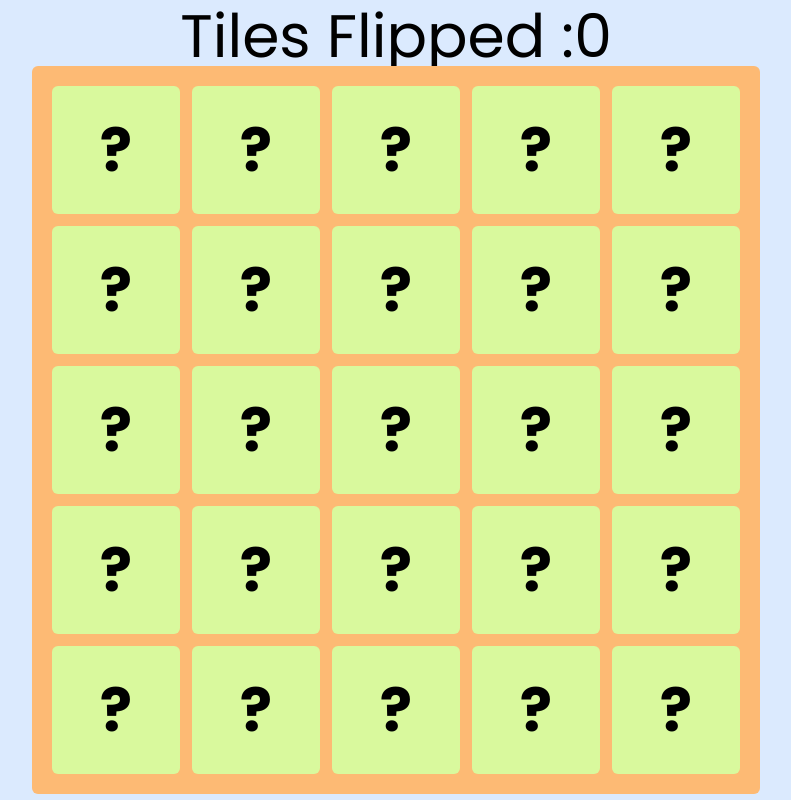
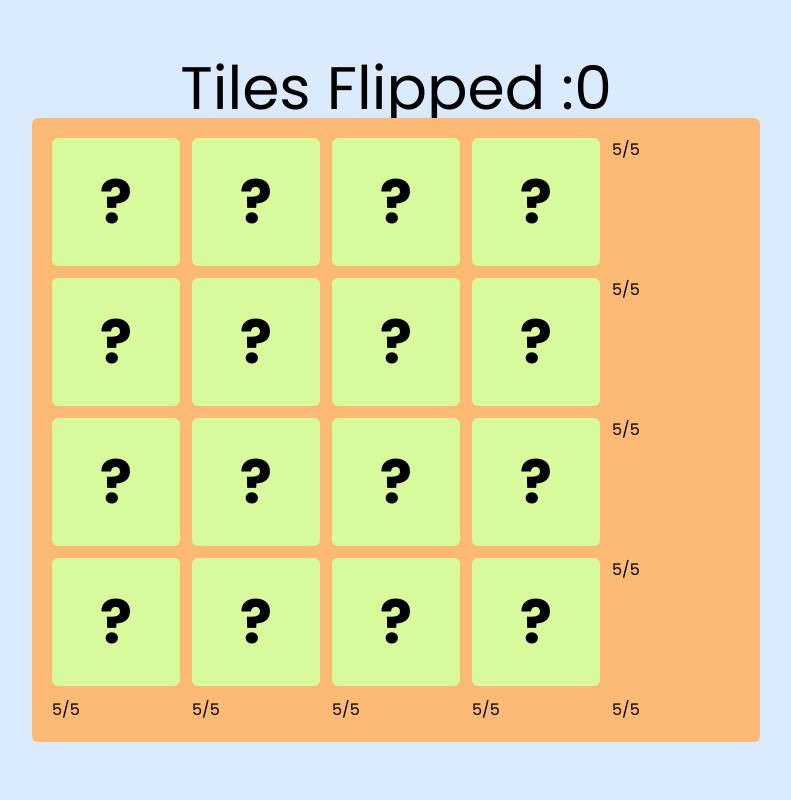
Before and after one commit to alirabbani97/tap-boom-game, a React (Vite) app: page / in a window 1280 px wide. Shown: the whole page, without its empty margins (244-1035 px from the left). Built offline with nearby package versions, Linux system fonts and the light colour scheme; what @midudev/tailwind-animations would draw is missing.

Commit message:
hint wip

```diff
--- a/src/App.tsx
+++ b/src/App.tsx
@@ -1,4 +1,4 @@
-import { useState } from "react";
+import { useEffect, useState } from "react";
 import TileGrids from "./components/TileGrids";
 import TileButton from "./components/TileButton";
 
@@ -10,24 +10,58 @@ function App() {
     numberOfBombs: 5,
     numberOfBonuses: 5,
   };
+
   /* VARIABLES */
   /* STATES */
+  const [bombsAdded, setBombsAdded] = useState(0);
+  const [bonusesAdded, setBonusesAdded] = useState(0);
+  const [flippedTiles, setFlippedTiles] = useState(0);
 
-  const [tilesData, setTilesData] = useState(
-    Array.from({ length: level1.numberOfTiles }, (_, index) => ({
-      value: index,
-      isFlipped: false,
-    }))
-  );
-  const [flippedTiles, setFlippedTiles] = useState(0);
   // const [updatedTilesData,setUpdatedTilesData] = useState({...tilesData});
 
   /* STATES */
 
-  const tileRNG = () => {
-    const value = Math.random();
-    return value;
+  const tileRNG = (): number => {
+    const rng = Math.floor(Math.random() * 4);
+
+    switch (rng) {
+      case 0:
+        if (bombsAdded !== level1.numberOfBombs) {
+          setBombsAdded(bombsAdded + 1);
+          return 0;
+        }
+        break;
+
+      case 1:
+        if (bonusesAdded === level1.numberOfBonuses) {
+          return 1;
+        }
+        break;
+
+      case 2:
+        if (bonusesAdded !== level1.numberOfBonuses) {
+          setBonusesAdded(bonusesAdded + 1);
+          return 2;
+        }
+        break;
+
+      case 3:
+        if (bonusesAdded !== level1.numberOfBonuses) {
+          setBonusesAdded(bonusesAdded + 1);
+          return 3;
+        }
+        break;
+    }
+
+    return 1;
   };
+
+  const [tilesData, setTilesData] = useState(
+    Array.from({ length: level1.numberOfTiles }, () => ({
+      value: tileRNG(),
+      isFlipped: false,
+    }))
+  );
   const flipCard = (index: number) => {
     setTilesData((prevTilesData) =>
       prevTilesData.map((tile, i) =>
@@ -38,7 +72,9 @@ function App() {
 
     setFlippedTiles(flippedTiles + 1);
   };
-
+  useEffect(() => {
+    console.log(tilesData);
+  });
   return (
     <div className="app flex flex-col justify-center items-center  h-screen w-screen bg-blue-100">
       {flippedTiles === level1.numberOfTiles && (
@@ -53,6 +89,7 @@ function App() {
         {tilesData.map((tile, index) => (
           <TileButton
             key={index}
+            index={index + 1}
             value={tile.value}
             flipCard={() => !tile.isFlipped && flipCard(index)}
             cardFlipped={tile.isFlipped}
--- a/src/components/TileButton.tsx
+++ b/src/components/TileButton.tsx
@@ -2,21 +2,38 @@ type TTileButton = {
   flipCard: () => void;
   cardFlipped: boolean;
   value: number;
+  index: number;
 };
 
 export default function TileButton({
+  index,
   value,
   flipCard,
   cardFlipped,
 }: TTileButton) {
+  const lastTileOfRows = index < 21 && index % 5;
+  const lastRowIndices = [21, 22, 23, 24];
+  const hintTiles =
+    lastRowIndices.includes(index) || lastTileOfRows === 0 || index === 25;
+
+  const hintTilesStyles =
+    " bg-lime-200 flex items-center justify-center text-6xl font-bold rounded-md w-32 h-32 ";
+
   return (
     <div
-      className={`${
-        cardFlipped ? "bg-zinc-500 " : " bg-lime-200  hover:bg-lime-50"
-      } flex items-center justify-center  text-6xl font-bold rounded-md w-32 h-32 hover:cursor-pointer`}
-      onClick={flipCard}
+      className={`
+       ${
+         hintTiles
+           ? { hintTilesStyles }
+           : `${
+               cardFlipped ? "bg-zinc-500" : " bg-lime-200  hover:bg-lime-50"
+             }  flex items-center justify-center  text-6xl font-bold rounded-md w-32 h-32 hover:cursor-pointer `
+       }`}
+      onClick={() => {
+        !hintTiles && flipCard();
+      }}
     >
-      {cardFlipped ? `${value}` : "?"}
+      {hintTiles ? "5/5" : cardFlipped ? `${value}` : "?"}
     </div>
   );
 }
```
